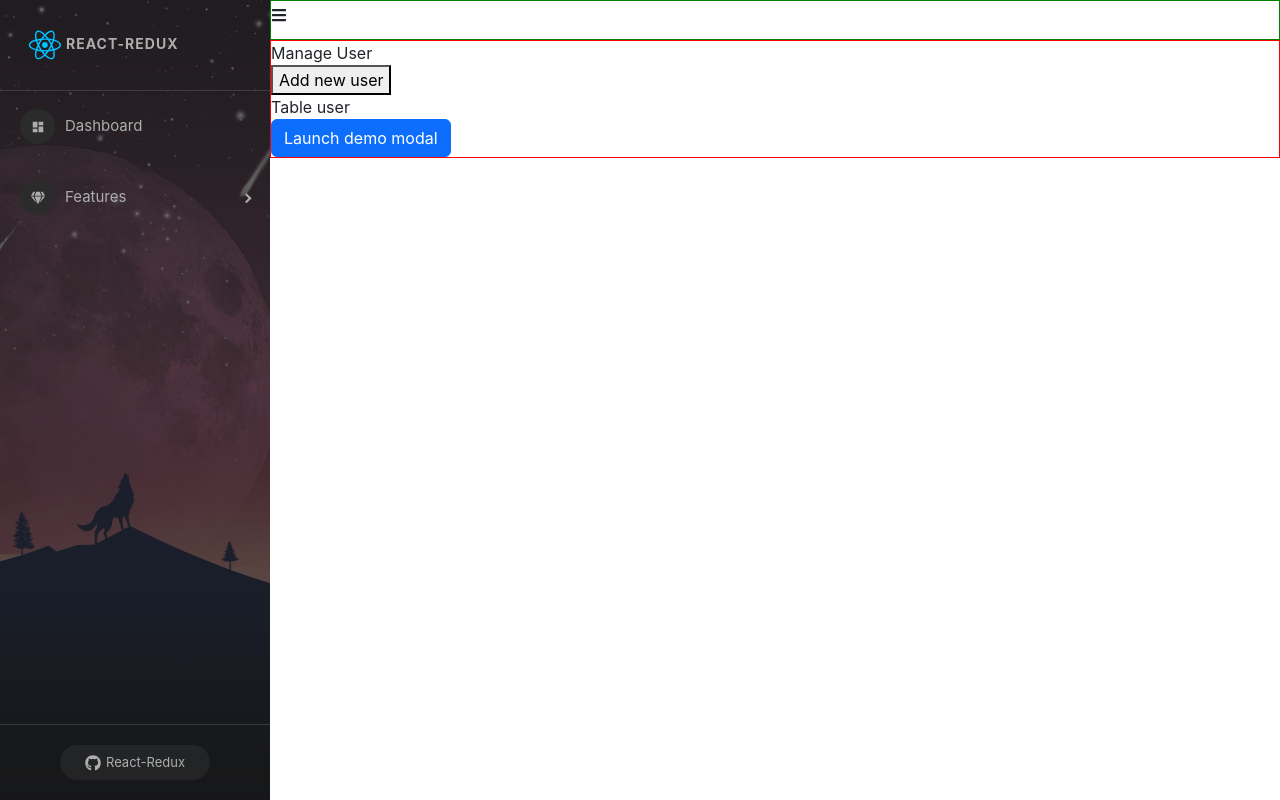
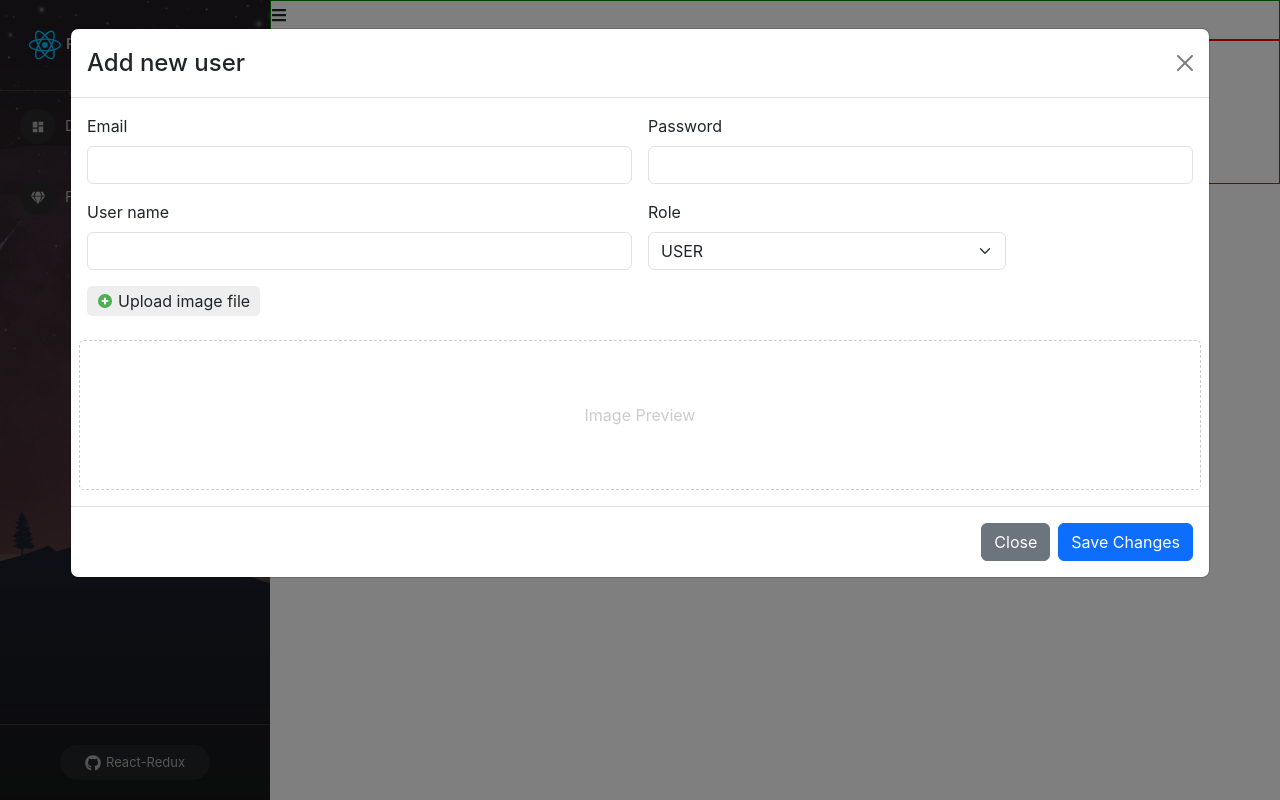
Before and after one commit to Edvo1901/base-react-redux, a React (Create React App) app: page /admin/manage-user in a window 1280 px wide. Both pictures are taken after a click on the button "Add new user". Built offline with nearby package versions, Linux system fonts and the light colour scheme.

Commit message:
Sending create user request using API

```diff
--- a/src/components/Admin/Content/ManageUser.jsx
+++ b/src/components/Admin/Content/ManageUser.jsx
@@ -1,20 +1,30 @@
 import ModalCreateUser from "./ModalCreateUser";
 import "./ManageUser.scss";
+import { FcPlus } from 'react-icons/fc';
+import { useState } from "react";
 
 const ManageUser = (props) => {
+    const [showModalCreateUser, setShowModalCreateUser] = useState(false);
+
     return (
         <div className="manage-user-container">
             <div className="title">
                 Manage User
             </div>
-            <div className="user-content">
-                <div>
-                    <button>Add new user</button>
+            <div className="user-content-container">
+                <div className="btn-add-new">
+                    <button
+                        className="btn btn-primary"
+                        onClick={() => setShowModalCreateUser(true)}
+                    >
+                        <FcPlus />
+                        Add new user
+                    </button>
                 </div>
                 <div>
                     Table user
                 </div>
-                <ModalCreateUser />
+                <ModalCreateUser show={showModalCreateUser} setShow={setShowModalCreateUser}/>
             </div>
         </div>
     )
--- a/src/components/Admin/Content/ManageUser.scss
+++ b/src/components/Admin/Content/ManageUser.scss
@@ -1,6 +1,13 @@
 .manage-user-container {
-    .user-content {
-
+    padding: 10px;
+    .title {
+        font-weight: 600;
+        font-size: 20px;
+    }
+    .user-content-container {
+        .btn-add-new {
+            margin: 15px 0px;
+        }
     }
 }
 
--- a/src/components/Admin/Content/ModalCreateUser.jsx
+++ b/src/components/Admin/Content/ModalCreateUser.jsx
@@ -2,13 +2,9 @@
 import Button from 'react-bootstrap/Button';
 import Modal from 'react-bootstrap/Modal';
 import { FcPlus } from 'react-icons/fc';
+import axios from 'axios';
 
-const ModalCreateUser = () => {
-    const [show, setShow] = useState(false);
-
-    const handleClose = () => setShow(false);
-    const handleShow = () => setShow(true);
-
+const ModalCreateUser = ({show, setShow}) => {
     const [email, setEmail] = useState("");
     const [password, setPassword] = useState("");
     const [username, setUsername] = useState("");
@@ -23,11 +19,33 @@
         }
     }
 
+    const handleClose = () => {
+        setShow(false)
+        setEmail("")
+        setPassword("")
+        setUsername("")
+        setRole("USER")
+        setImage("")
+        setPreviewImage("")
+    }
+
+    const handleSubmitUser = async() => {
+        const data = new FormData()
+        data.append("email", email)
+        data.append("password", password)
+        data.append("username", username)
+        data.append("role", role)
+        data.append("userImage", image)
+
+        let res = await axios.post("http://localhost:8081/api/v1/participant", data)
+        console.log(">>", res)
+    }
+
     return (
         <>
-            <Button variant="primary" onClick={handleShow}>
+            {/* <Button variant="primary" onClick={handleShow}>
                 Launch demo modal
-            </Button>
+            </Button> */}
 
             <Modal show={show} onHide={handleClose} size="xl" backdrop="static" className="modal-add-user">
                 <Modal.Header closeButton>
@@ -78,7 +96,6 @@
                                 type="file"
                                 hidden
                                 id="labelUpload"
-                                value={image}
                                 onChange={(event) => handleUploadImage(event)}
                             />
                         </div>
@@ -95,7 +112,7 @@
                     <Button variant="secondary" onClick={handleClose}>
                         Close
                     </Button>
-                    <Button variant="primary" onClick={handleClose}>
+                    <Button variant="primary" onClick={() => handleSubmitUser()}>
                         Save Changes
                     </Button>
                 </Modal.Footer>
```
